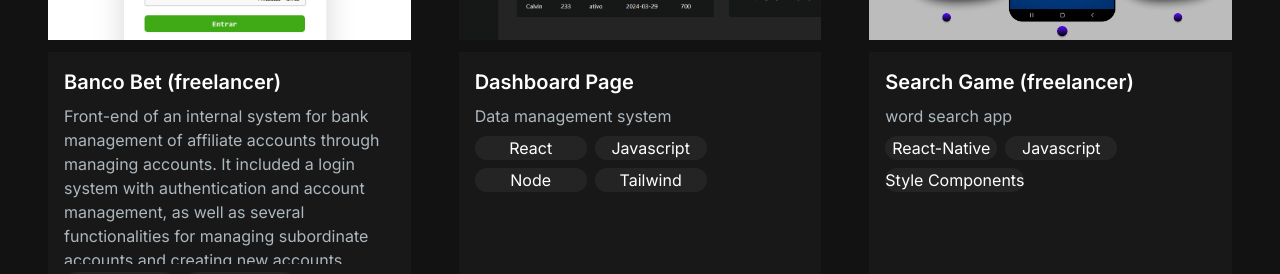
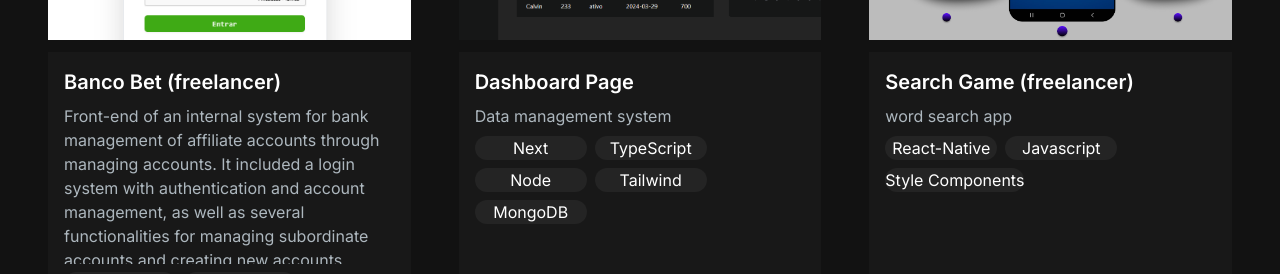
Before and after one commit to CalvinSoares/my-portfolio, a Next.js app: page / in a window 1280 px wide. Shown: the part 2020-2294 px from the top of the page. Built offline with nearby package versions, Linux system fonts and the light colour scheme.

Commit message:
feat: changing project portfolio

```diff
--- a/src/app/components/ProjectsSection.jsx
+++ b/src/app/components/ProjectsSection.jsx
@@ -21,9 +21,9 @@ const projectData = [
         description: "Data management system",
         image: "/images/projects/dashboard.png",
         tag: ["All", "Web"],
-        gitUrl: "https://github.com/CalvinSoares/ChartsDashboard",
-        previewUrl: "https://charts-dashboard-nine.vercel.app/",
-        tecnologias: ["React", "Javascript", "Node", "Tailwind"]
+        gitUrl: "https://github.com/CalvinSoares/dashboardEcharts",
+        previewUrl: "https://dashboard-echarts.vercel.app/",
+        tecnologias: ["Next", "TypeScript", "Node", "Tailwind", "MongoDB"]
     },
     {
         id: 3,
```
